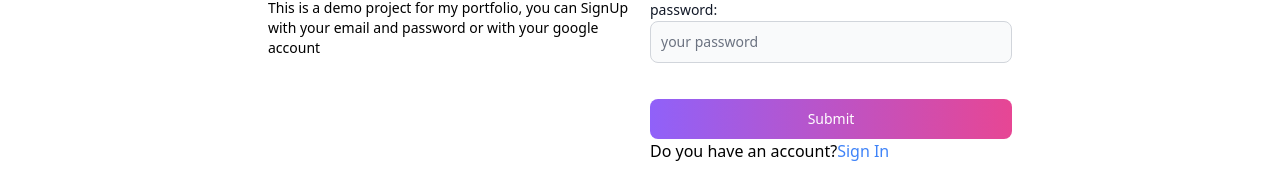
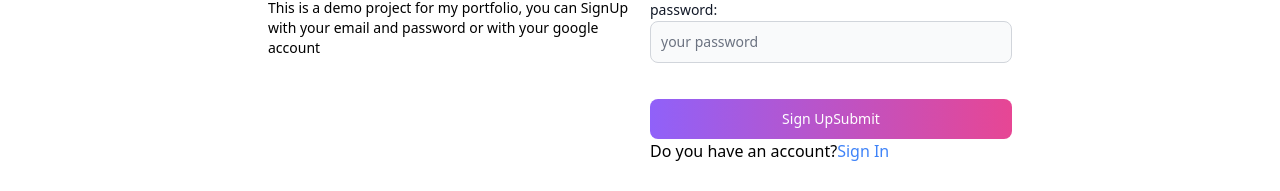
Before and after one commit to jawid-fakhari/Mern-Blog, a React (Vite) app in the folder client/: page /signup in a window 1280 px wide. Shown: the part 323-514 px from the top of the page. Built offline with nearby package versions, Linux system fonts and the light colour scheme.

Commit message:
spinner effect on submit button when loading is added

```diff
--- a/client/src/pages/SignUp.jsx
+++ b/client/src/pages/SignUp.jsx
@@ -1,4 +1,4 @@
-import { Alert, Button, Label, TextInput } from 'flowbite-react'
+import { Alert, Button, Label, Spinner, TextInput } from 'flowbite-react'
 import React, { useState } from 'react'
 import { Link } from 'react-router-dom'
 
@@ -7,7 +7,7 @@ export default function SignUp() {
     const [formData, setFormData] = useState({});
     // error massage nel caso del errore di richiesta
     const [errorMessage, setErrorMessage] = useState(null);
-    // loading
+    // loading serve per creare spinner effect sul submit button quando mandiamo una richiesta per dare feedback del lavoro effettuato
     const [loading, setLoading] = useState(false);
     // funzione per trovare e.target.id e salvare i value nel posto giusto dentro formData
     const handleChange = (e) => {
@@ -81,7 +81,16 @@ export default function SignUp() {
                             placeholder='your password'
                             id='password' onChange={handleChange} />
                     </div>
-                    <Button className='w-full mt-5' gradientDuoTone='purpleToPink' type='submit'>
+                    <Button className='w-full mt-5' gradientDuoTone='purpleToPink' type='submit' disabled={loading}>
+                        {
+                            loading ? (
+                                <>
+                                <Spinner size='sm'/>
+                                <span className='pl-3'>Loading...</span>
+                                </>
+                            ) : (
+                                'Sign Up'
+                            )}
                         Submit
                     </Button>
                 </form>
```
